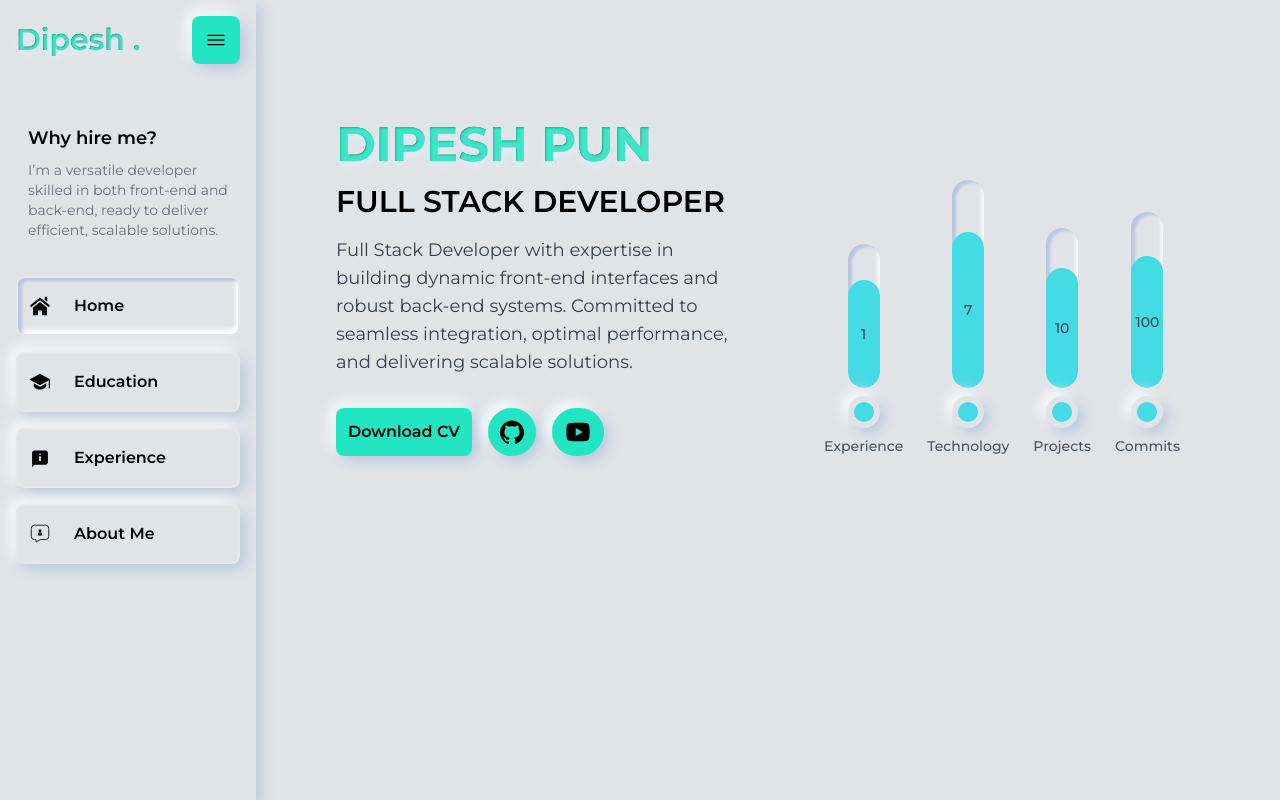
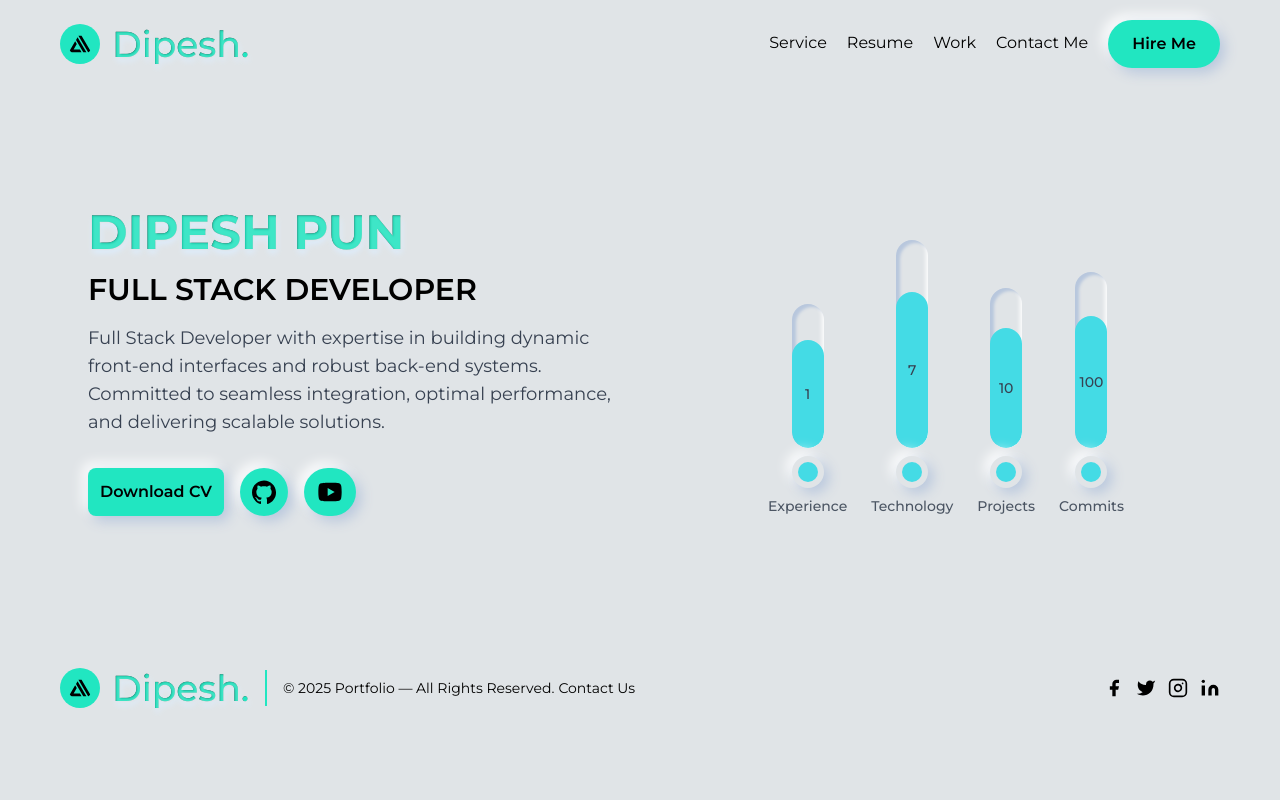
Before and after one commit to DipeshPun91/portfolio_website_next.js, a Next.js app: page / in a window 1280 px wide. Built offline with nearby package versions, Linux system fonts and the light colour scheme.

Commit message:
Eighteen commit

```diff
--- a/src/app/page.tsx
+++ b/src/app/page.tsx
@@ -1,29 +1,13 @@
-"use client";
-
-import Sidebar from "@/components/Sidebar";
-import MobileSidebar from "@/components/MobileSidebar";
-import { useState } from "react";
+import Header from "@/components/Header";
+import Footer from "@/components/Footer";
 
 export default function Home() {
-  const [collapsed, setCollapsed] = useState(false);
+  return (
+    <>
+      <Header />
 
-  return (
-    <section className="flex min-h-screen relative pb-20">
-      <div className="hidden lg:block">
-        <Sidebar collapsed={collapsed} setCollapsed={setCollapsed} />
-      </div>
-
-      <div className="lg:hidden">
-        <MobileSidebar />
-      </div>
-
-      <div
-        className={`transition-all duration-300 ease-in-out ${
-          collapsed ? "lg:ml-20" : "lg:ml-60"
-        } w-full`}
-      >
-        <div className="flex-grow p-8 lg:p-12 pb-20 lg:pb-28">
-          <div className="container mx-auto flex flex-col lg:flex-row px-6 py-12 items-stretch gap-6">
+      <section>
+        <div className="container mx-auto flex flex-col lg:flex-row px-6 py-24 items-stretch gap-6">
           <div className="flex-1 flex flex-col items-center text-center lg:items-start lg:text-left p-6">
             <h1 className="text-4xl sm:text-5xl mb-4 font-bold uppercase title">
               Dipesh Pun
@@ -32,10 +16,10 @@ export default function Home() {
               Full Stack Developer
             </h2>
             <p className="mb-8 text-base sm:text-lg leading-relaxed text-gray-700">
-                Full Stack Developer with expertise in building dynamic
-                front-end interfaces and robust back-end systems. Committed to
-                seamless integration, optimal performance, and delivering
-                scalable solutions.
+              Full Stack Developer with expertise in building dynamic front-end
+              interfaces and robust back-end systems. Committed to seamless
+              integration, optimal performance, and delivering scalable
+              solutions.
             </p>
 
             <div className="flex gap-4">
@@ -96,8 +80,9 @@ export default function Home() {
             ))}
           </div>
         </div>
-        </div>
-      </div>
       </section>
+
+      <Footer />
+    </>
   );
 }
```
Lines whose indentation alone changed are shown as unchanged.
